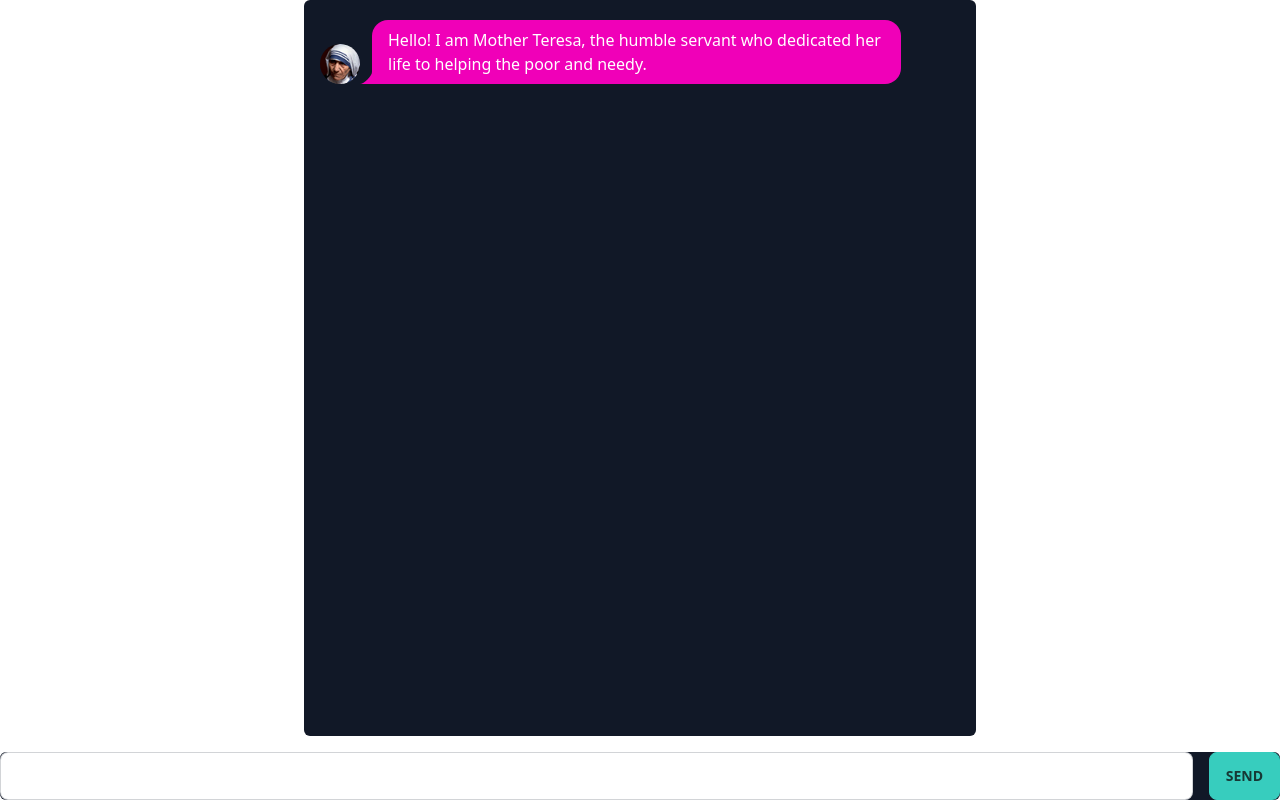
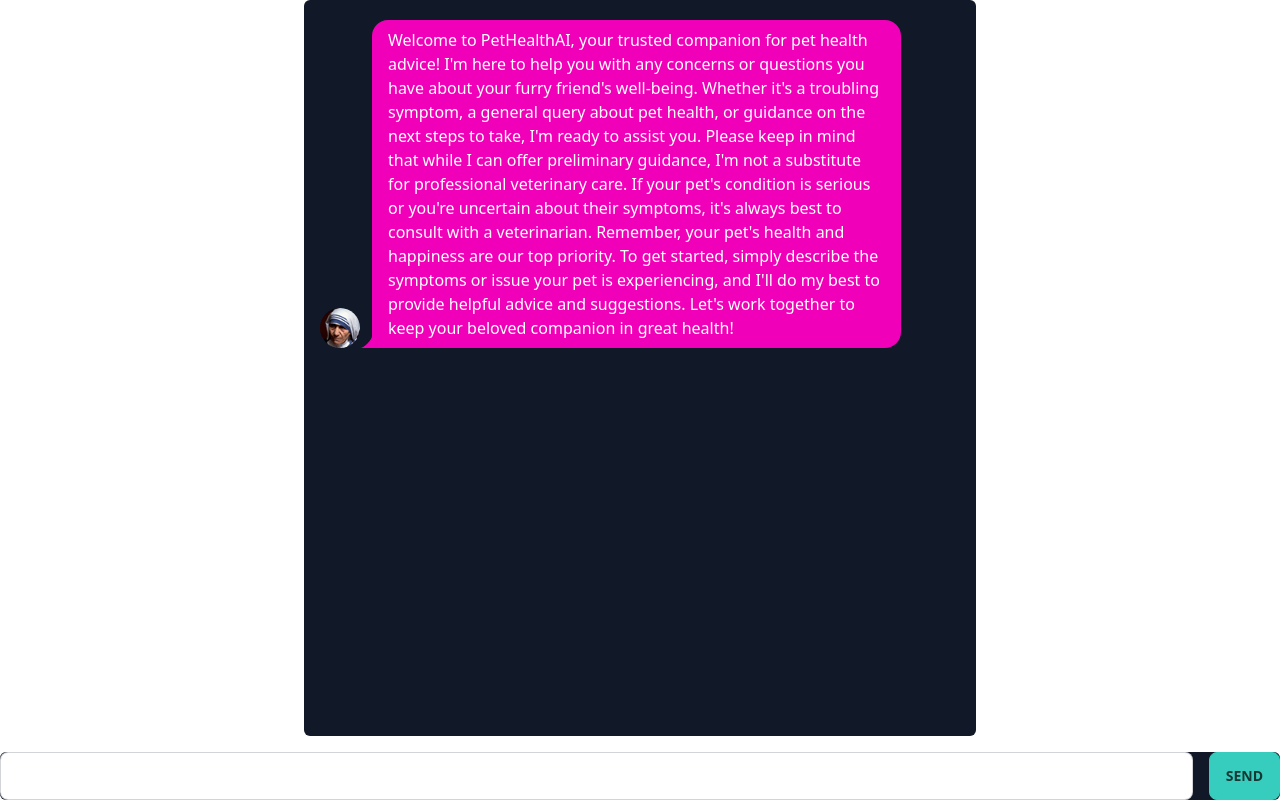
Before and after one commit to sumpter32/Mother-Teresa, a SvelteKit app: page / in a window 1280 px wide. Built offline with nearby package versions, Linux system fonts and the light colour scheme.

Commit message:
Update +page.svelte

```diff
--- a/src/routes/+page.svelte
+++ b/src/routes/+page.svelte
@@ -83,7 +83,12 @@
   <div class="flex flex-col w-full px-0 items-center h-full">
 	<div class="chat-container w-full bg-gray-900 rounded-md p-4 overflow-y-auto flex flex-col gap-4">
 	  <div class="flex flex-col gap-2">
-		<ChatMessage type="assistant" message="Hello! I am Mother Teresa, the humble servant who dedicated her life to helping the poor and needy." />
+		<ChatMessage type="assistant" message="Welcome to PetHealthAI, your trusted companion for pet health advice! I'm here to help you with any concerns or questions you have about your furry friend's well-being. Whether it's a troubling symptom, a general query about pet health, or guidance on the next steps to take, I'm ready to assist you.
+
+Please keep in mind that while I can offer preliminary guidance, I'm not a substitute for professional veterinary care. If your pet's condition is serious or you're uncertain about their symptoms, it's always best to consult with a veterinarian. Remember, your pet's health and happiness are our top priority.
+
+To get started, simply describe the symptoms or issue your pet is experiencing, and I'll do my best to provide helpful advice and suggestions. Let's work together to keep your beloved companion in great health!
+" />
 		{#each chatMessages as message}
 		  <ChatMessage type={message.role} message={message.content} />
 		{/each}
```
